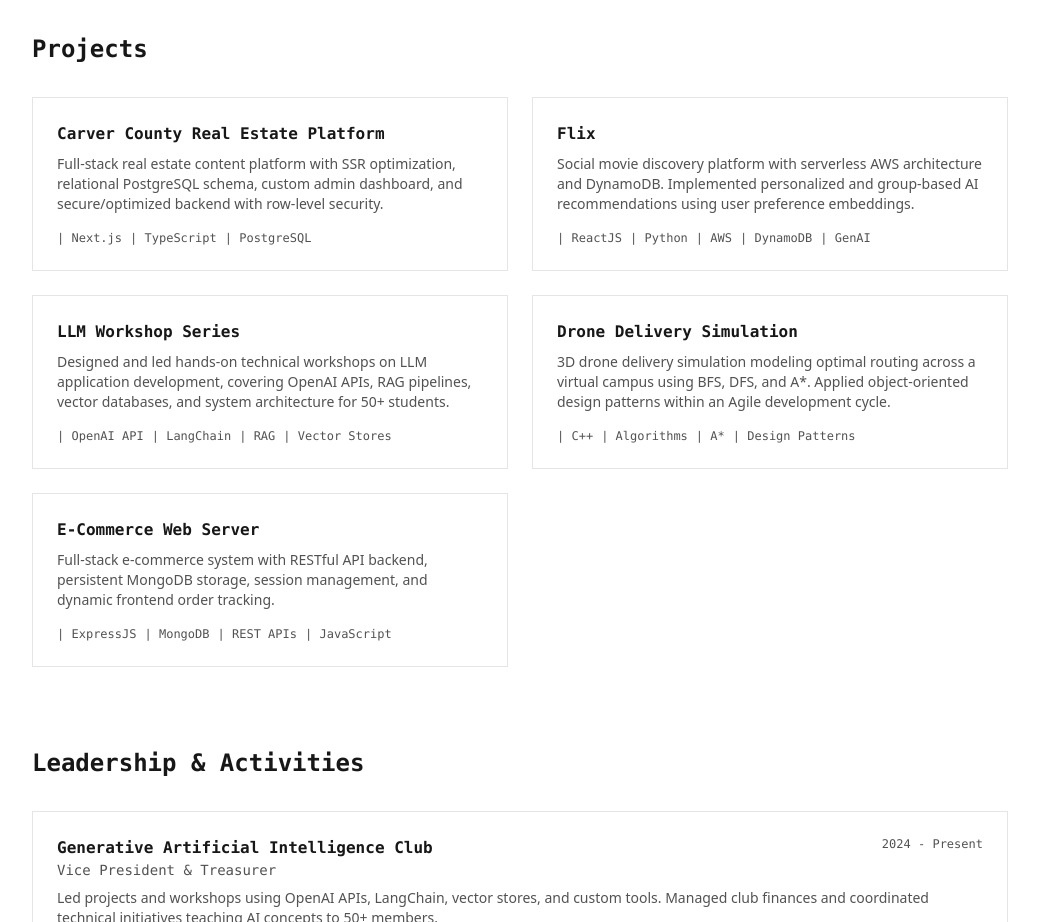
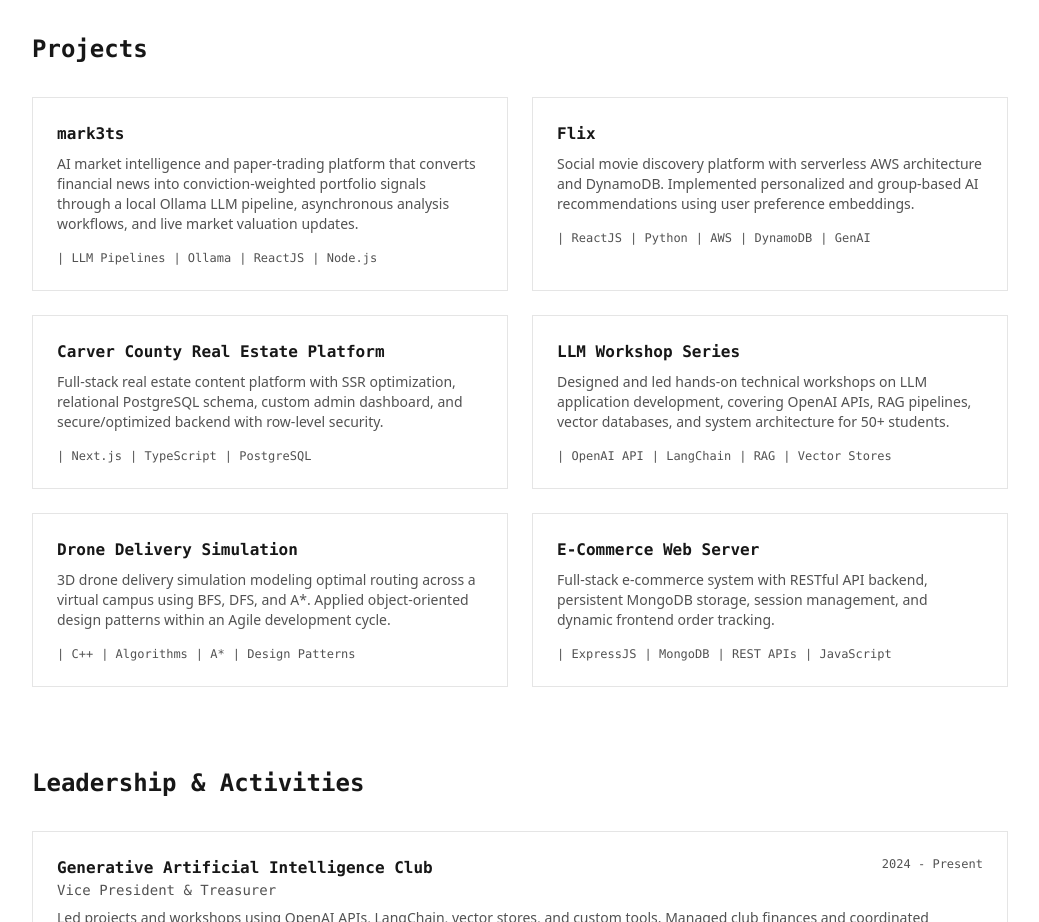
Before and after one commit to ejhover/ejhover.github.io, a Next.js app: page / in a window 1280 px wide. Shown: the part 1240-2162 px from the top of the page, without its empty margins (120-1159 px from the left). Built offline with nearby package versions, Linux system fonts and the light colour scheme.

Commit message:
added new project

```diff
--- a/src/pages/index.jsx
+++ b/src/pages/index.jsx
@@ -17,16 +17,22 @@ export default function Portfolio() {
 
   const projects = [
     {
-      title: "Carver County Real Estate Platform",
+      title: "mark3ts",
       description:
-        "Full-stack real estate content platform with SSR optimization, relational PostgreSQL schema, custom admin dashboard, and secure/optimized backend with row-level security.",
-      tech: ["Next.js", "TypeScript", "PostgreSQL"],
+        "AI market intelligence and paper-trading platform that converts financial news into conviction-weighted portfolio signals through a local Ollama LLM pipeline, asynchronous analysis workflows, and live market valuation updates.",
+      tech: ["LLM Pipelines", "Ollama", "ReactJS", "Node.js"],
     },
     {
       title: "Flix",
       description:
         "Social movie discovery platform with serverless AWS architecture and DynamoDB. Implemented personalized and group-based AI recommendations using user preference embeddings.",
       tech: ["ReactJS", "Python", "AWS", "DynamoDB", "GenAI"],
+    },
+    {
+      title: "Carver County Real Estate Platform",
+      description:
+        "Full-stack real estate content platform with SSR optimization, relational PostgreSQL schema, custom admin dashboard, and secure/optimized backend with row-level security.",
+      tech: ["Next.js", "TypeScript", "PostgreSQL"],
     },
     {
       title: "LLM Workshop Series",
```
